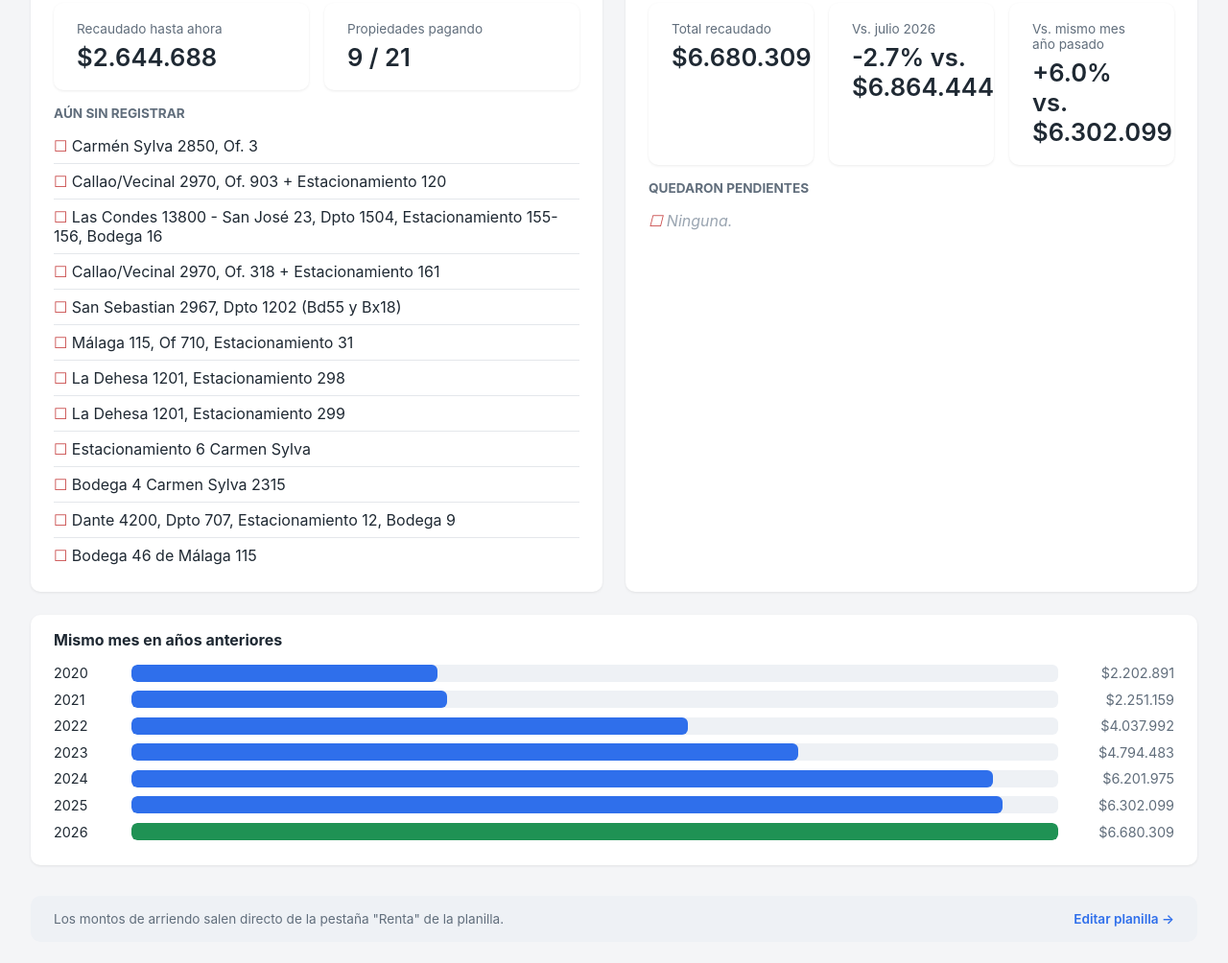
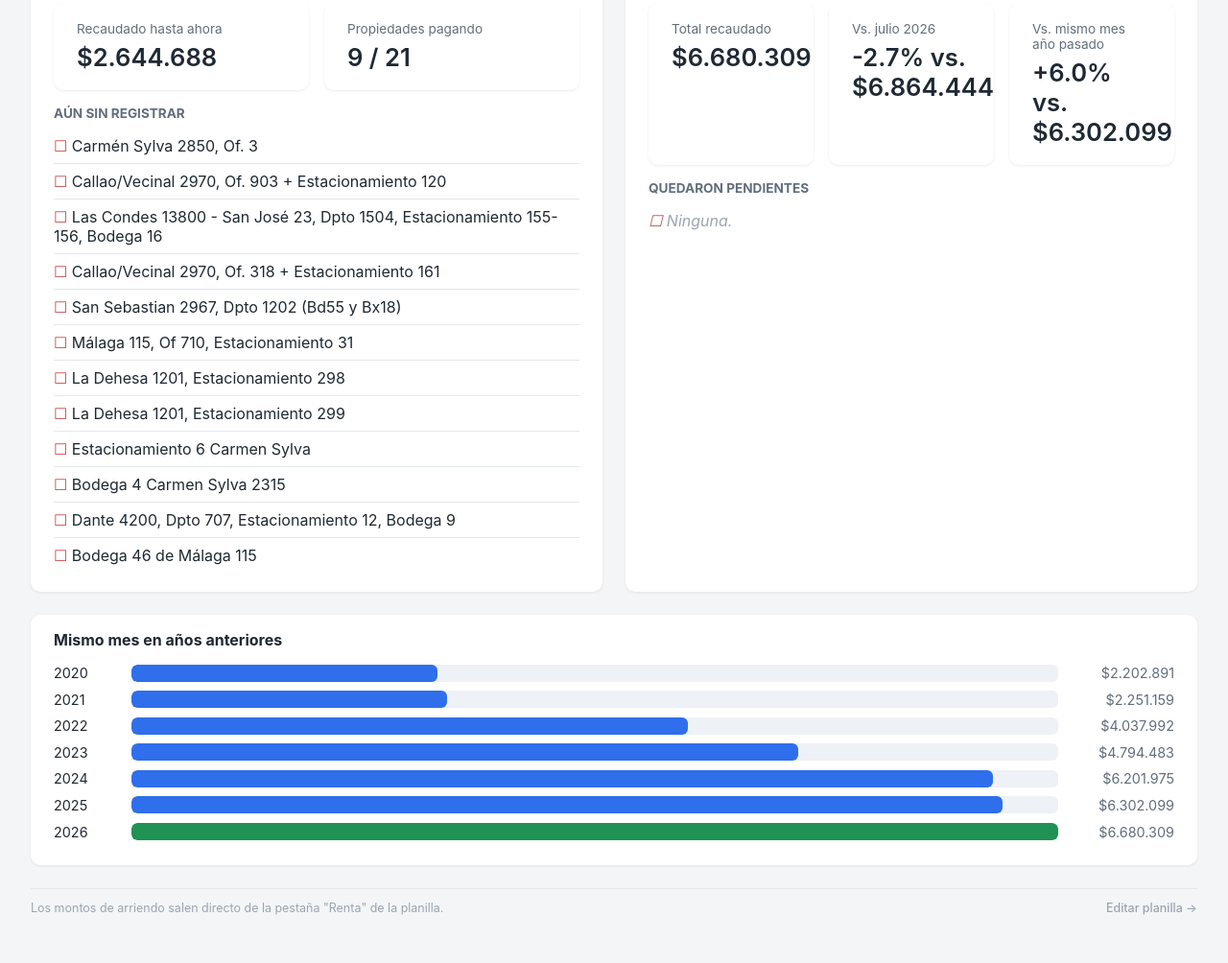
Before and after one commit to Vicente1087/dashboard-arriendos, a website with bundled scripts: page index.html in a window 1280 px wide. Shown: the part 263-1267 px from the top of the page at 96% size. Built offline with nearby package versions, Linux system fonts and the light colour scheme.

Commit message:
Hacer el pie de pagina mas discreto (sin fondo/caja, solo linea divisoria)

```diff
--- a/style.css
+++ b/style.css
@@ -493,17 +493,16 @@ h4 {
   align-items: center;
   flex-wrap: wrap;
   gap: 0.6rem;
-  margin-top: 2rem;
-  padding: 1rem 1.5rem;
-  background: #eef1f5;
-  border-radius: 10px;
-  font-size: 0.85rem;
-  color: #616e7c;
+  margin-top: 1.5rem;
+  padding-top: 0.8rem;
+  border-top: 1px solid #e4e7eb;
+  font-size: 0.78rem;
+  color: #9aa5b1;
 }
 
 .pie-pagina a {
-  color: #2f6feb;
-  font-weight: 600;
+  color: #9aa5b1;
+  font-weight: 500;
   text-decoration: none;
 }
 
```
